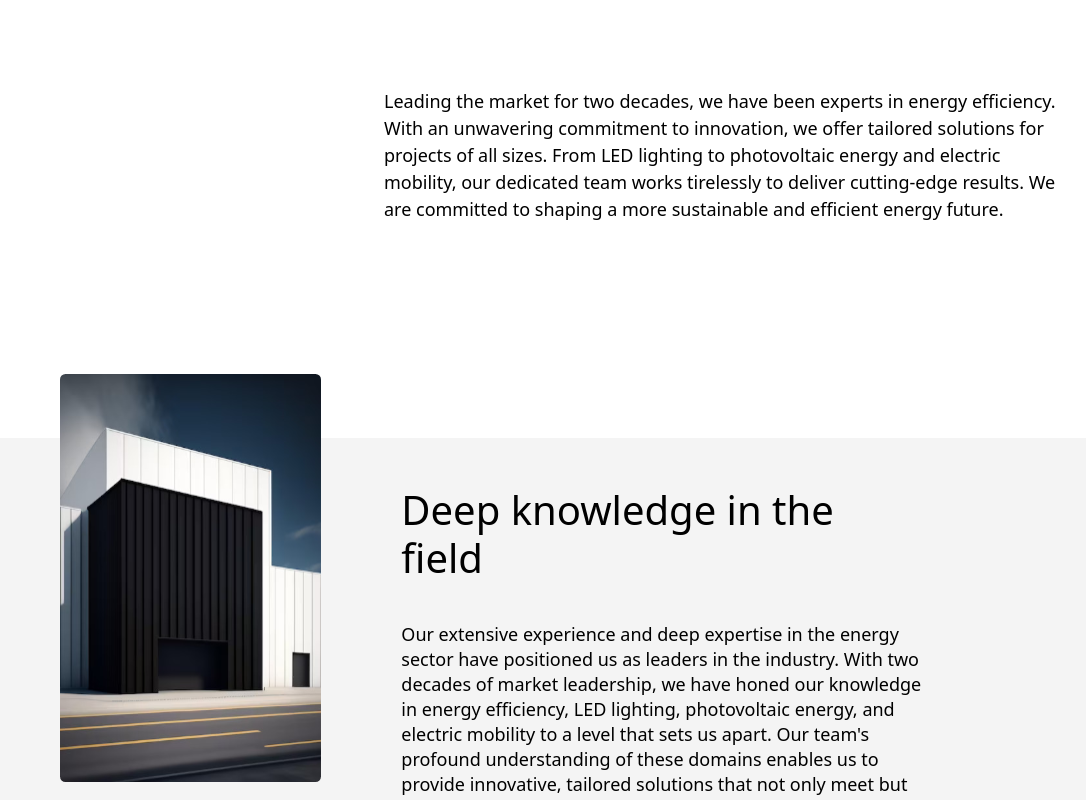
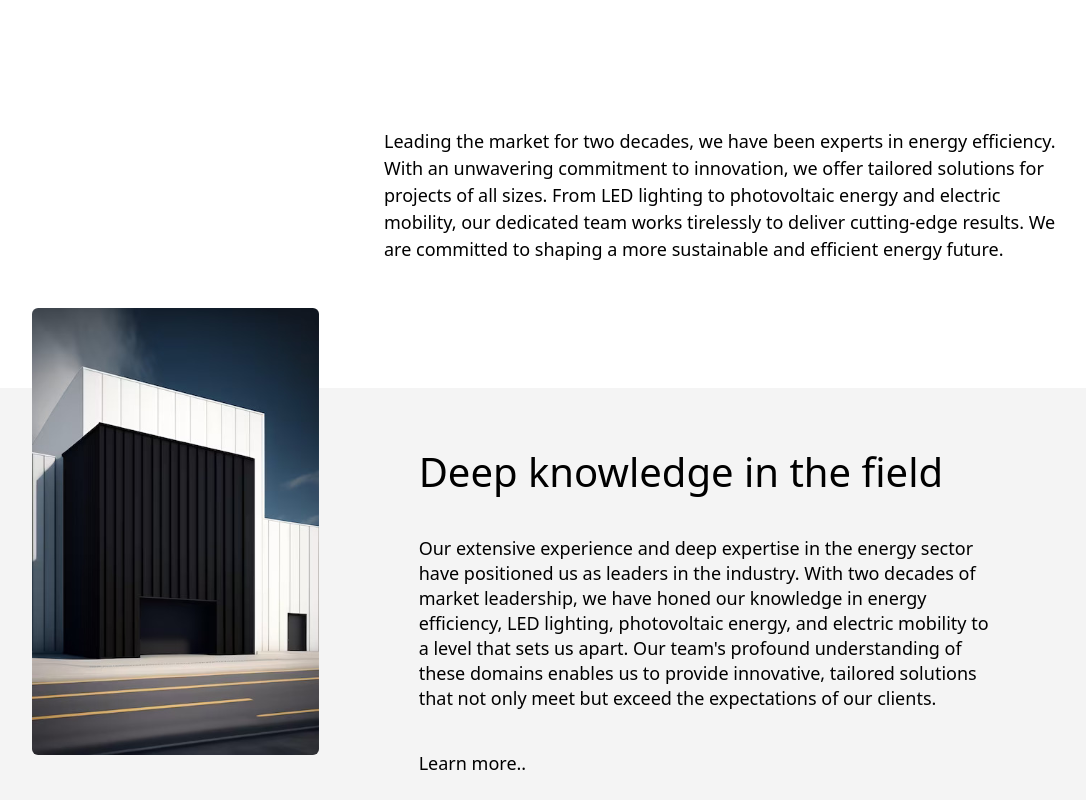
Before and after one commit to Aslam45235/tailwindcss, a React (Create React App) app: page / in a window 1280 px wide. Shown: the part 1620-2420 px from the top of the page, without its empty margins (148-1234 px from the left). Built offline with nearby package versions, Linux system fonts and the light colour scheme.

Commit message:
change last

```diff
--- a/src/Components/Home.js
+++ b/src/Components/Home.js
@@ -53,7 +53,7 @@ function Home() {
             </p>
           </div>
           <div className=" overflow-scroll w-full xl:overflow-hidden md:w-full ">
-            <div className="md:flex justify-between flex xl:w-full w-[1300px] lg:gap-10 gap-[20px] md:overflow-hidden ">
+            <div className="md:flex justify-between flex xl:w-full w-[1300px] lg:gap-6 gap-[20px] md:overflow-hidden ">
               <div className="mt-[40px] w-[313px] h-[375px] ">
                 <img src="./images/frame1.svg" alt="" />
               </div>
@@ -73,7 +73,7 @@ function Home() {
 
       <div className="w-ful md:h-[250px] h-[300px] flex ">
         <div className="w-full md:w-[40%] hidden md:block"></div>
-        <div className="w-[100%] md:w-[60%] pl-5 md:pr-5 ">
+        <div className="w-[100%] md:w-[60%] pl-5 md:pr-5 mt-10">
           <p className="pr-14 text-[18px]">
             Leading the market for two decades, we have been experts in energy
             efficiency. With an unwavering commitment to innovation, we offer
@@ -85,19 +85,19 @@ function Home() {
         </div>
       </div>
 
-      <div className="w-full h-[1206px] md:h-[770px] lg:h-[470px] 2xl:h-[650px]  bg-[#F4F4F4] flex justify-center mt-[100px]  ">
+      <div className="w-full h-auto bg-[#F4F4F4] xl:px-[100px]  px-4">
 
 
-        <div className=" relative md:bottom-16 md:w-[90%] xl:w-[70%] lg:w-[95%] 2xl:h-[590px] flex md:gap-20 flex-col md:flex-row px-4 ">
+        <div className="md:flex lg:gap-[100px] mt-[100px] gap-6 md:px-10 xl:pl-[80px] mt-[50px]   ">
 
 
-          <div className="w-full lg:w-[50%] lg:h-auto">
-            <img className="w-full h-auto object-cover" src="./images/apar.svg" alt="Image" />
+          <div className=" w-full md:w-[50%] md:relative md:bottom-20">
+            <img className="w-full" src="./images/apar.svg" alt="Image" />
           </div>
 
 
 
-          <div className="md:w=[50%] w-full md:mt-28 2xl:mt-[300px]">
+          <div className="md:w=[50%] w-full flex justify-center flex-col">
             <h1 className="text-[40px] text-400 leading-[48px]">Deep knowledge in the field</h1>
             <p className="text-[18px] text-400 leading-[25px] mt-10">
               Our extensive experience and deep expertise in the energy sector
```
